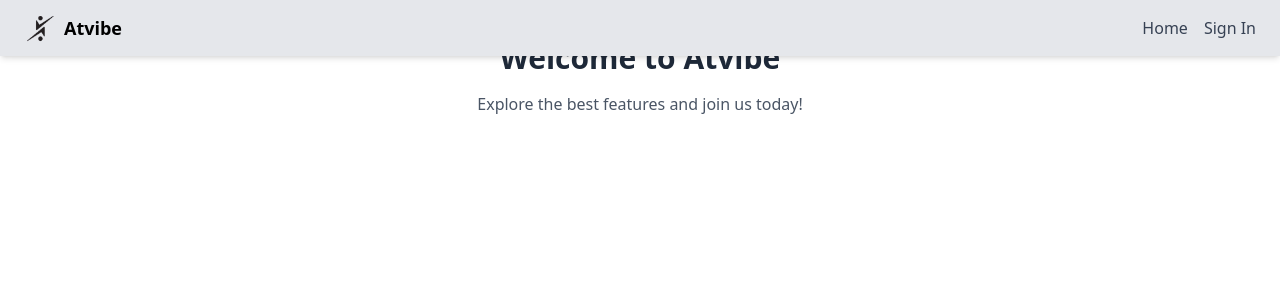
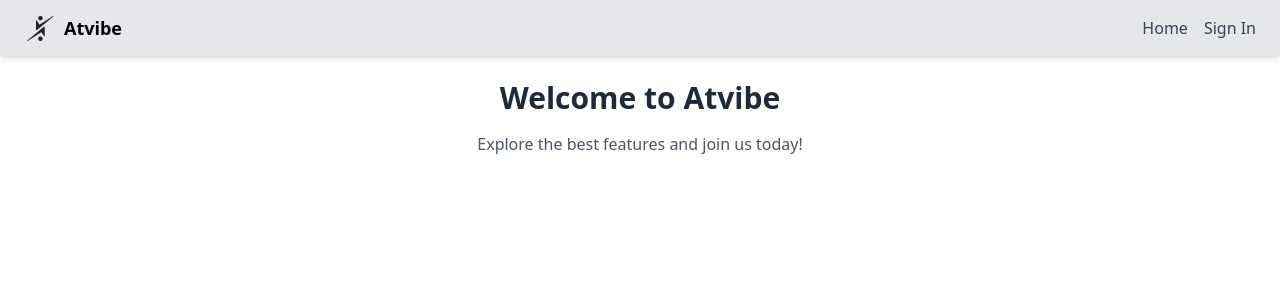
Before and after one commit to Gepx/activity-tracker, a React (Vite) app: page / in a window 1280 px wide. Shown: the top 300 px of the page. Built offline with nearby package versions, Linux system fonts and the light colour scheme.

Commit message:
content mt-20

```diff
--- a/src/pages/Home.jsx
+++ b/src/pages/Home.jsx
@@ -2,7 +2,7 @@
 
 const Home = () => {
   return (
-    <div className="text-center mt-10">
+    <div className="text-center mt-20">
       <h1 className="text-3xl font-bold text-gray-800">Welcome to Atvibe</h1>
       <p className="mt-4 text-gray-600">
         Explore the best features and join us today!
```
